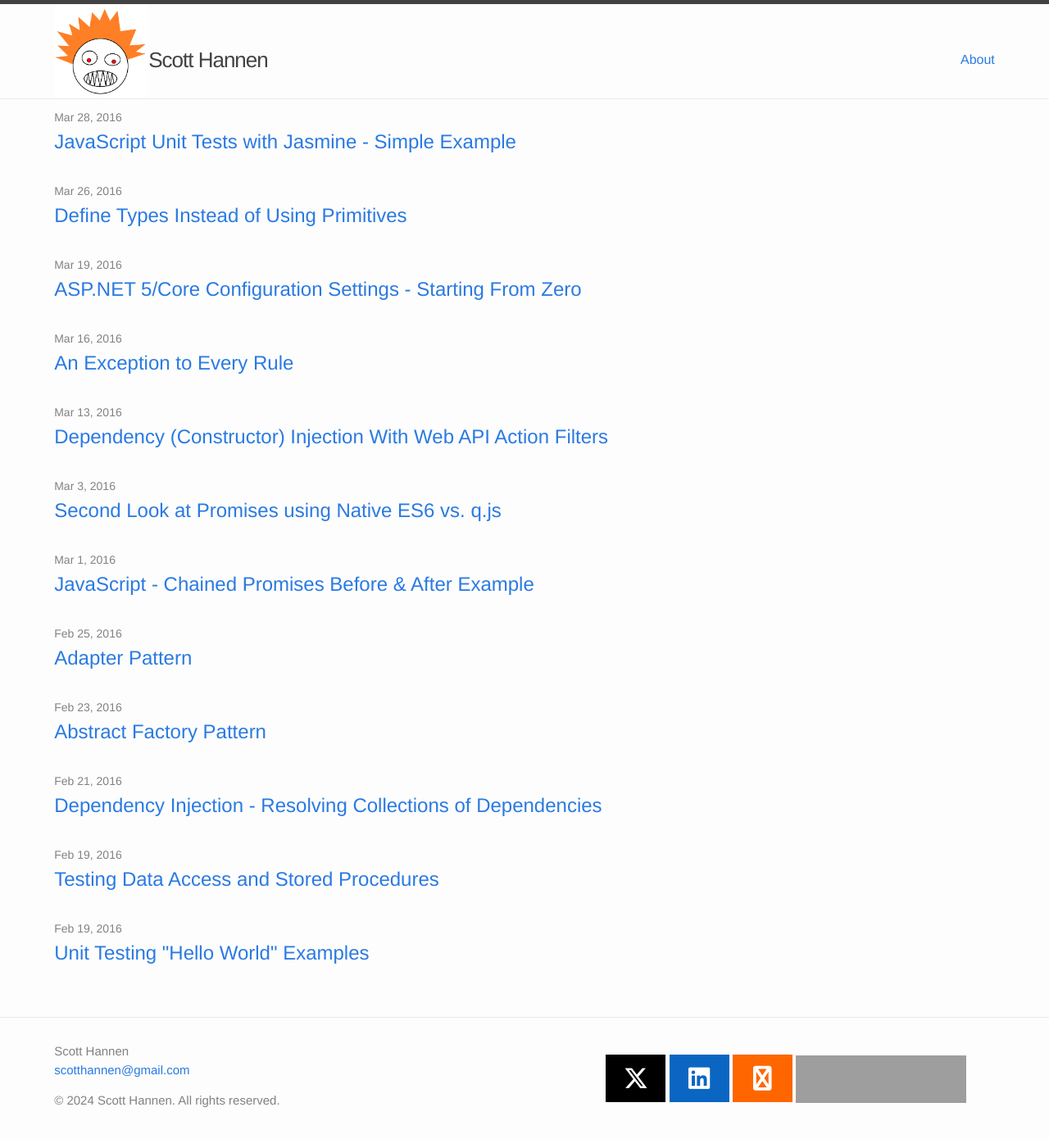
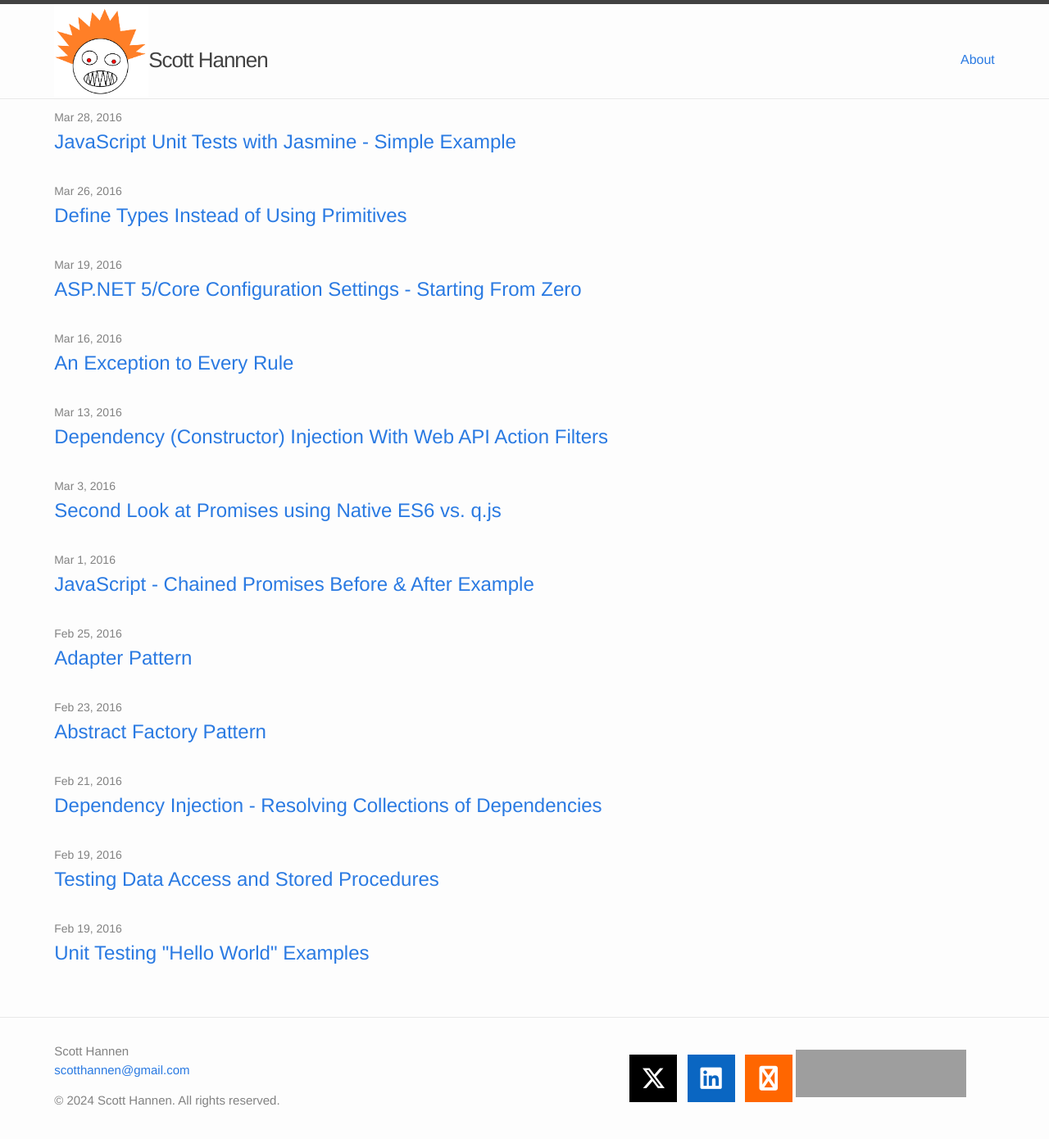
Before and after one commit to scotthannen/scotthannen.github.io, a Jekyll site: the page built from index.html, in a window 1280 px wide and 1400 px high, scrolled down 3972 px. Shown: the top 1390 px of the window at 82% size. Built offline with Jekyll 4.4.1, drawn with Linux system fonts in a browser that asks for light colours; grey boxes are pictures that could not be loaded.

Commit message:
Make the footer social icons the same height as the Stack Overflow badge.
Co-authored-by: Cursor <cursoragent@cursor.com>

```diff
--- a/_includes/footer.html
+++ b/_includes/footer.html
@@ -20,9 +20,9 @@
             <div class="footer-col footer-col-3">
                 <p></p>
                 <div style="text-align: right;">
-                    <a href="https://x.com/scotthannen" class="fa-brands fa-x-twitter" aria-label="X"></a>
-                    <a href="https://www.linkedin.com/in/scott-hannen/" class="fa-brands fa-linkedin" aria-label="LinkedIn"></a>
-                    <a href="/feed.xml" class="fa-brands fa-rss" aria-label="RSS"></a>
+                    <a href="https://x.com/scotthannen" class="social-icon fa-brands fa-x-twitter" aria-label="X"></a>
+                    <a href="https://www.linkedin.com/in/scott-hannen/" class="social-icon fa-brands fa-linkedin" aria-label="LinkedIn"></a>
+                    <a href="/feed.xml" class="social-icon fa-brands fa-rss" aria-label="RSS"></a>
                     <a href="https://stackoverflow.com/users/5101046/scott-hannen">
                         <img src="https://stackoverflow.com/users/flair/5101046.png" style="margin-top: -13px" width="208" height="58" alt="profile for Scott Hannen at Stack Overflow, Q&amp;A for professional and enthusiast programmers" title="profile for Scott Hannen at Stack Overflow, Q&amp;A for professional and enthusiast programmers">
                     </a>
--- a/_includes/head.html
+++ b/_includes/head.html
@@ -6,7 +6,7 @@
     <title>{% if page.title %}{{ page.title | escape }}{% else %}{{ site.title | escape }}{% endif %}</title>
     <meta name="description" content="{% if page.excerpt %}{{ page.excerpt | strip_html | strip_newlines | truncate: 160 }}{% else %}{{ site.description }}{% endif %}">
     <link rel="stylesheet" href="https://cdnjs.cloudflare.com/ajax/libs/font-awesome/6.7.2/css/all.min.css">
-    <link rel="stylesheet" href="{{ "/css/main.css" | prepend: site.baseurl }}">
+    <link rel="stylesheet" href="{{ "/css/main.css?v=2" | prepend: site.baseurl }}">
 
     <link rel="canonical" href="{{ page.url | replace:'index.html','' | prepend: site.baseurl | prepend: site.url }}">
     <link rel="alternate" type="application/rss+xml" title="{{ site.title }}" href="{{ "/feed.xml" | prepend: site.baseurl | prepend: site.url }}">
--- a/_sass/_base.scss
+++ b/_sass/_base.scss
@@ -209,34 +209,39 @@ pre {
     }
 }
 
-.fa-brands {
-    padding: 14px;
+a.social-icon {
+    display: inline-block;
+    box-sizing: border-box;
+    width: 58px;
+    height: 58px;
+    margin-left: 8px;
+    padding: 0;
     font-size: 30px;
-    width: 45px;
-    line-height: 30px;
+    line-height: 58px;
     text-align: center;
     text-decoration: none;
-    color: white;
+    color: #fff;
+    vertical-align: middle;
 }
 
-.fa-brands:hover {
+a.social-icon:hover {
     opacity: 0.7;
     text-decoration: none;
-    color: white;
+    color: #fff;
 }
 
-.fa-brands:visited {
-    color: white;
+a.social-icon:visited {
+    color: #fff;
 }
 
-.fa-x-twitter {
+a.social-icon.fa-x-twitter {
     background: #000;
 }
 
-.fa-linkedin {
+a.social-icon.fa-linkedin {
     background: #0a66c2;
 }
 
-.fa-rss {
+a.social-icon.fa-rss {
     background: #ff6600;
 }
```
